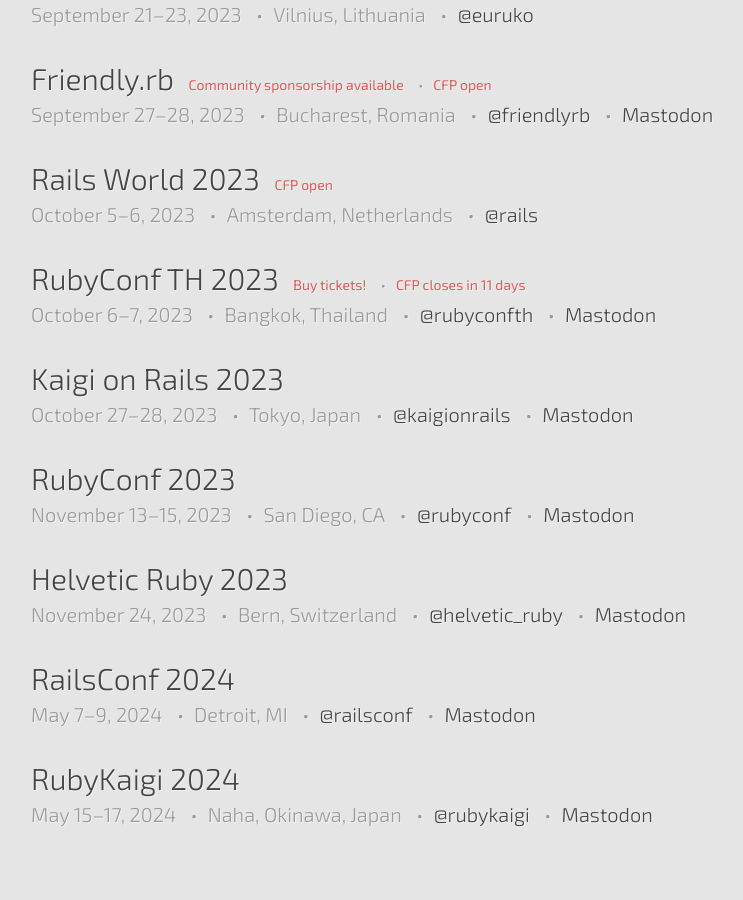
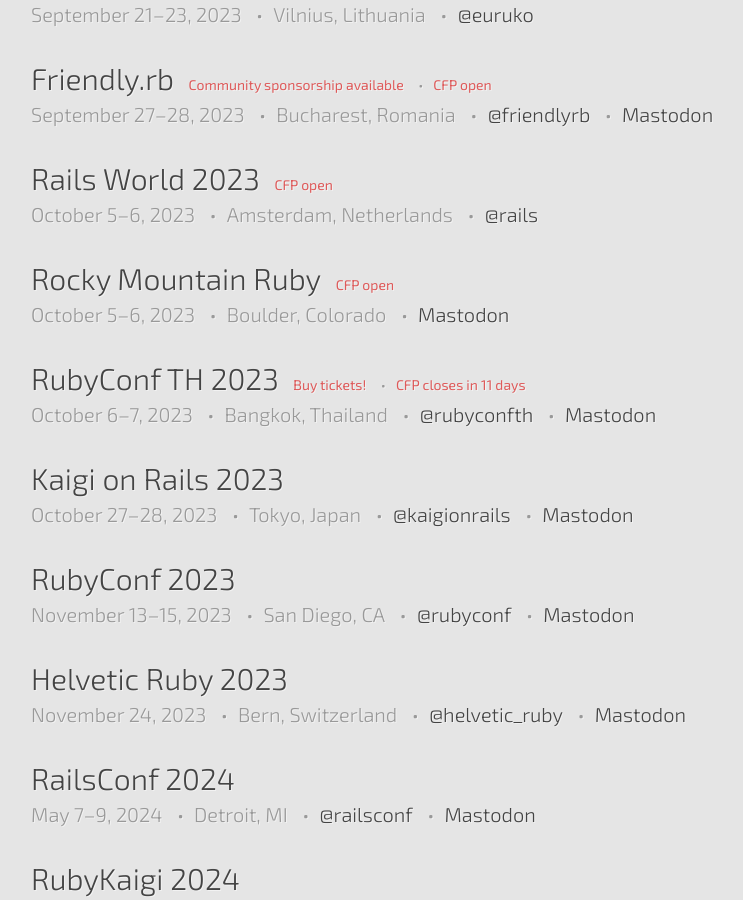
Before and after one commit to ruby-conferences/ruby-conferences.github.io, a Jekyll site: the page built from index.html, in a window 1280 px wide and 900 px high, scrolled down 1402 px. Shown: the whole window, without its empty margins (209-952 px from the left). Built offline with Jekyll 4.4.1, drawn with Linux system fonts in a browser that asks for light colours.

Commit message:
Add Rocky Mountain Ruby 2023

```diff
--- a/_data/conferences.yml
+++ b/_data/conferences.yml
@@ -2281,6 +2281,14 @@
   twitter: rails
   cfp_phrase: CFP open
 
+- name: Rocky Mountain Ruby
+  location: Boulder, Colorado
+  start_date: 2023-10-05
+  end_date: 2023-10-06
+  url: https://rockymtnruby.dev/
+  mastodon: https://ruby.social/@rockymntruby
+  cfp_phrase: CFP open
+
 - name: RubyConf TH 2023
   location: Bangkok, Thailand
   start_date: 2023-10-06
```
